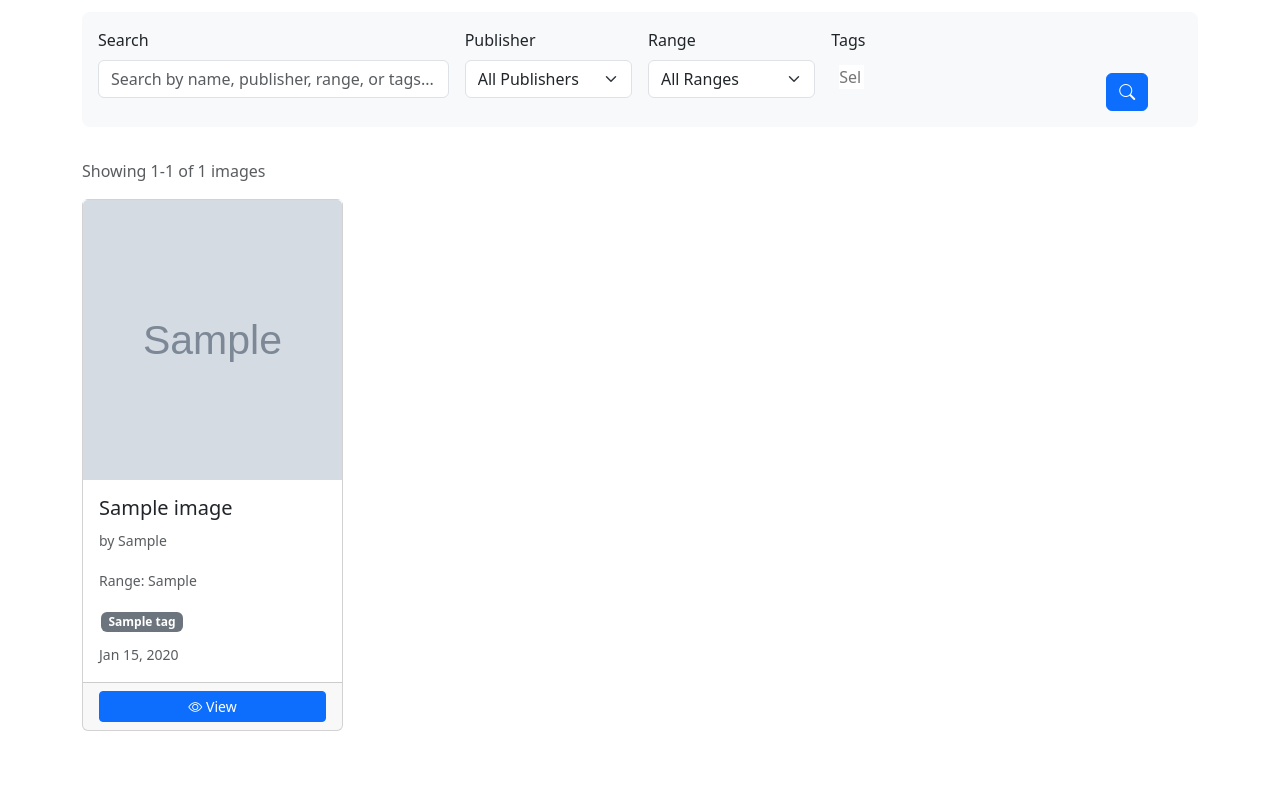
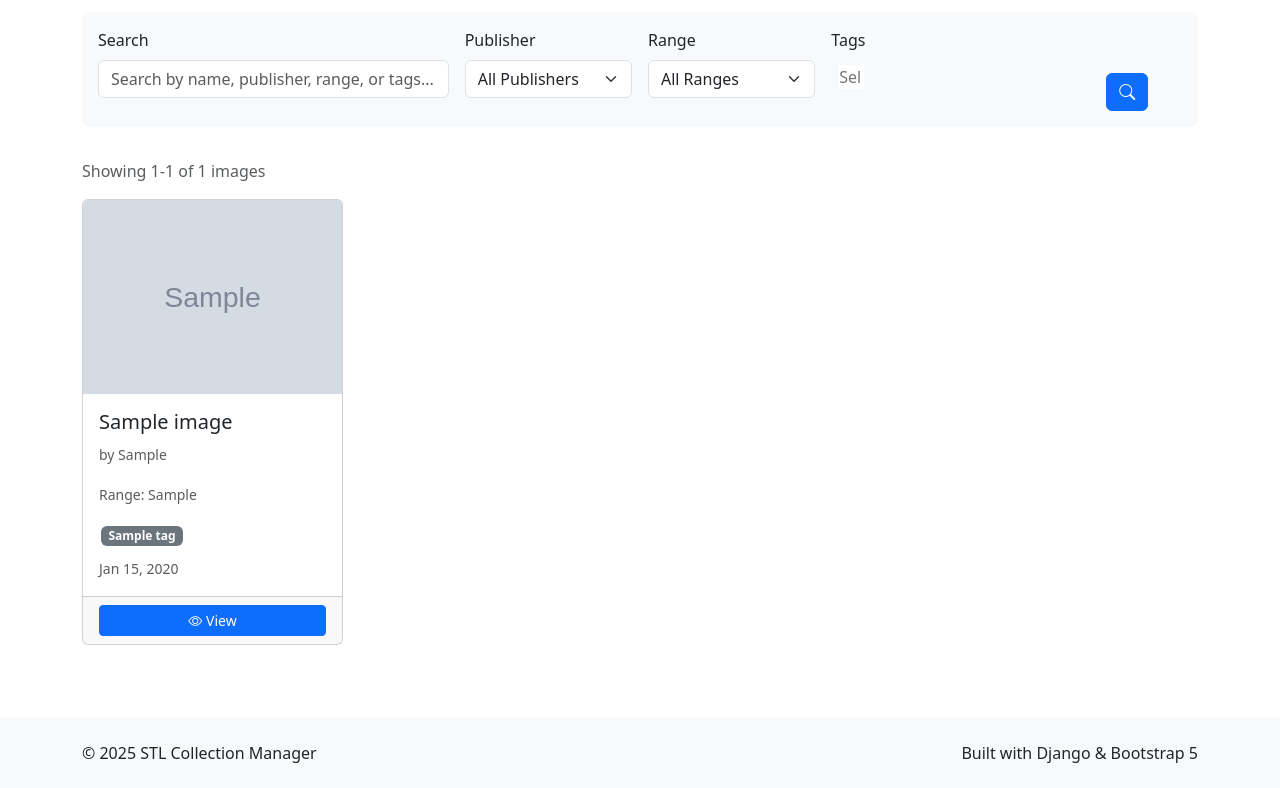
Before and after one commit to xg-Ricky/stl-collection, a Django app: page /collection/ in a window 1280 px wide. Shown: the part 164-952 px from the top of the page. After the commit the page ends 927 px from the top, so only its background shows below. Run offline with Django 5.2, Linux system fonts and the light colour scheme; tables that the repository leaves empty hold one stand-in row (values such as "Sample post"); grey boxes marked "Sample" are stand-in pictures; some libraries are stand-ins or nearby versions.

Commit message:
Fix image display in gallery by restructuring HTML for better layout and handling missing images

```diff
--- a/templates/collection/gallery.html
+++ b/templates/collection/gallery.html
@@ -67,12 +67,13 @@
 </div>
 
 <!-- Image Grid -->
-<div class="row">    {% for image in page_obj %}
+<div class="row">
+    {% for image in page_obj %}
     <div class="col-lg-3 col-md-4 col-sm-6 mb-4">
         <div class="card h-100">
-            {% if image.image %}            <div class="card-img-container position-relative overflow-hidden">
-                <img src="{{ image.image.url }}" class="card-img-top" alt="{{ image.name }}">
-            </div>            {% else %}
+            {% if image.image %}
+            <img src="{{ image.image.url }}" class="card-img-top" alt="{{ image.name }}">
+            {% else %}
             <div class="card-img-container bg-light d-flex align-items-center justify-content-center">
                 <i class="bi bi-file-earmark text-muted" style="font-size: 3rem;"></i>
             </div>
```
